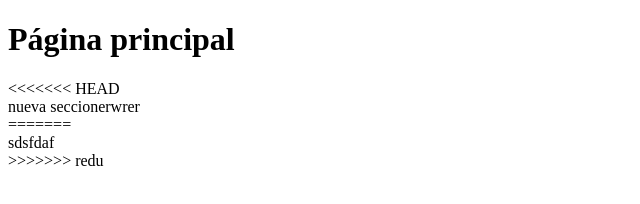
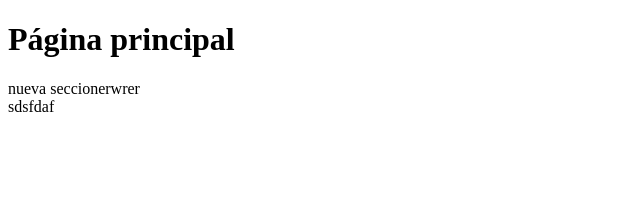
Before and after one commit to reduanEAG/cursoWeb, a plain HTML site: page index.html in a window 1280 px wide. Shown: the whole page, without its empty margins (0-640 px from the left). Drawn offline with Linux system fonts and the light colour scheme.

Commit message:
Update index.html

```diff
--- a/index.html
+++ b/index.html
@@ -7,12 +7,12 @@
 </head>
 <body>
     <h1>Página principal</h1>
-<<<<<<< HEAD
+
     <section>
         nueva seccionerwrer
     </section>
-=======
+
     <footer>sdsfdaf</footer>
->>>>>>> redu
+
 </body>
 </html>
```
